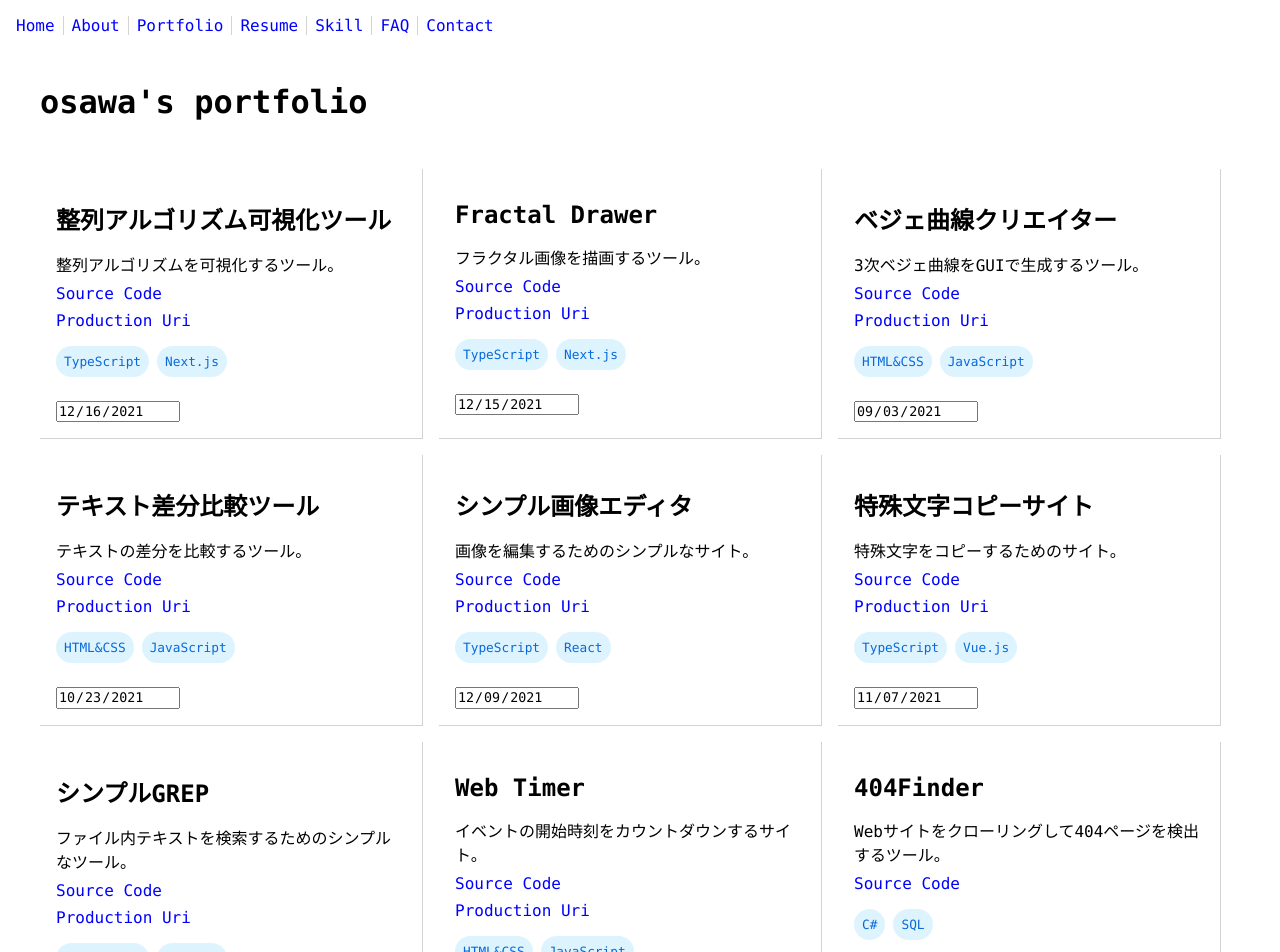
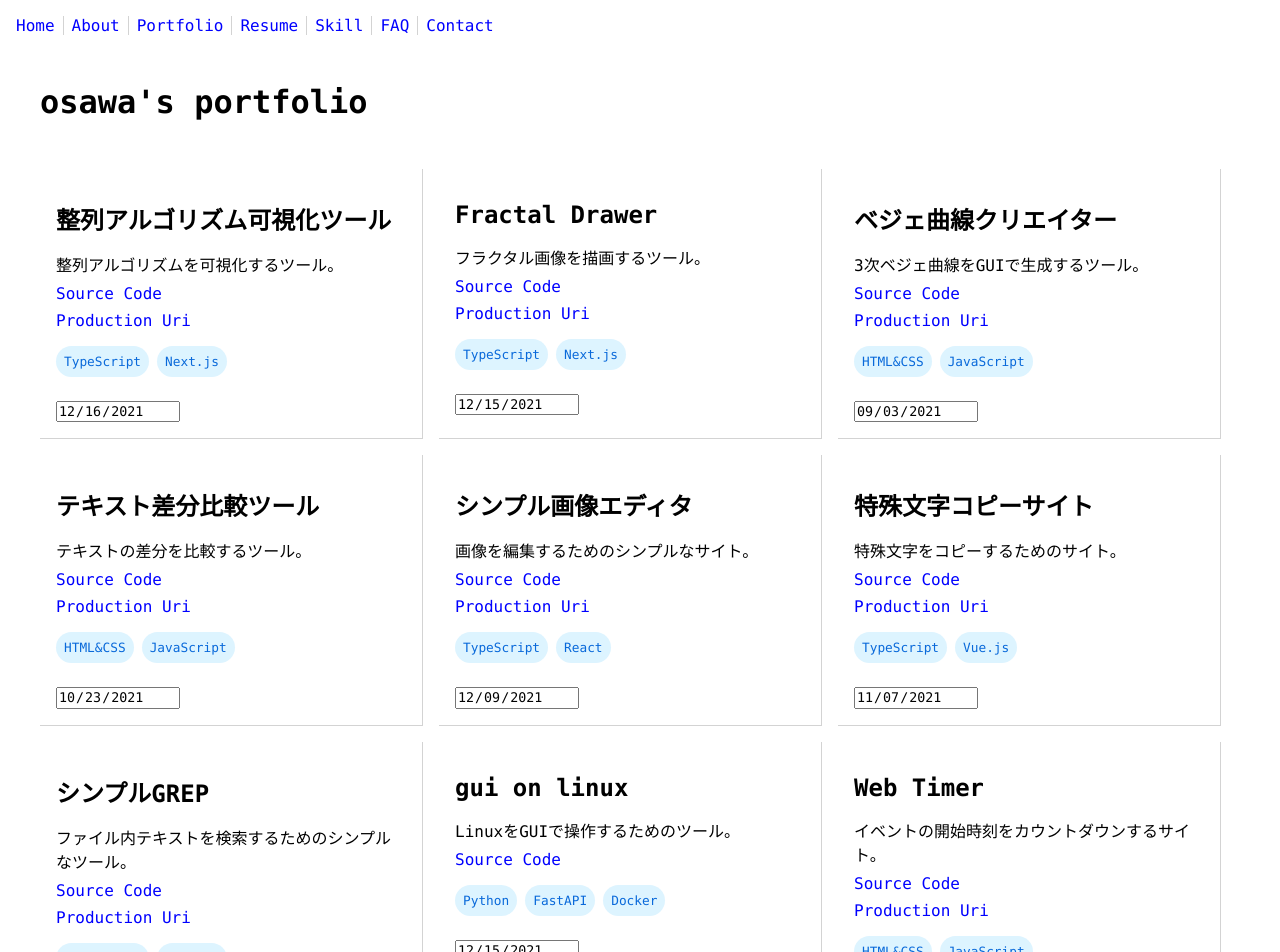
Before and after one commit to osawa-koki/osawa-koki, a Next.js app in the folder portfolio/: page /portfolio in a window 1280 px wide. Shown: the top 952 px of the page. Built offline with nearby package versions, Linux system fonts and the light colour scheme.

Commit message:
ポートフォリオ追加した。

```diff
--- a/portfolio/data/portfolio.ts
+++ b/portfolio/data/portfolio.ts
@@ -9,7 +9,9 @@ type Tech =
   | "Vue.js"
   | "Nuxt.js"
   | "Docker"
+  // Python
   | "Python"
+  | "FastAPI"
   | "Ruby"
   | "Perl"
   | "PHP"
@@ -115,6 +117,14 @@ const portfolio: Portfolio[] = [
     tech_used: ["TypeScript", "Next.js"],
     recommend: 5,
   },
+  {
+    name: "gui on linux",
+    description: "LinuxをGUIで操作するためのツール。",
+    repo_url: "https://github.com/osawa-koki/gui-on-linux",
+    created_at: new Date("2021-12-15"),
+    tech_used: ["Python", "FastAPI", "Docker"],
+    recommend: 2,
+  },
 ];
 
 export default portfolio.sort((a, b) => b.recommend - a.recommend);
```
